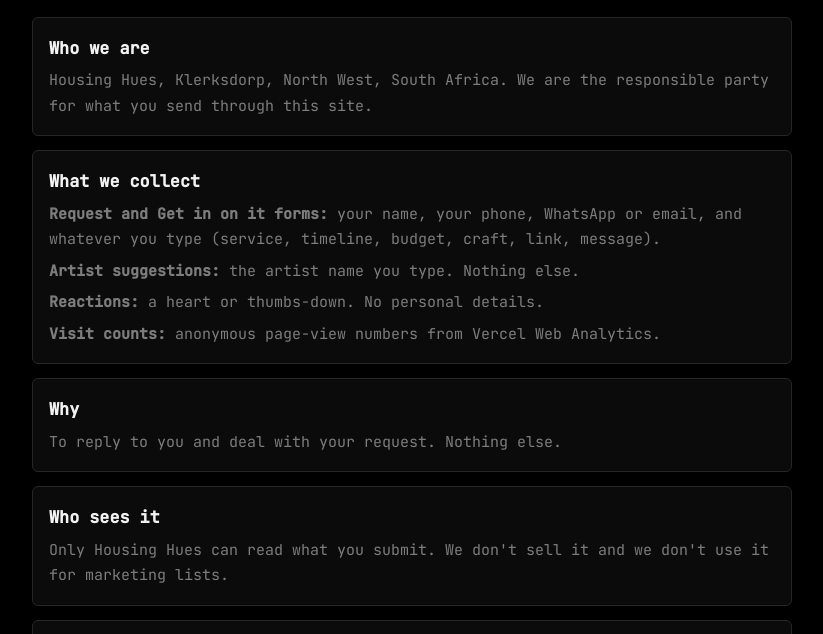
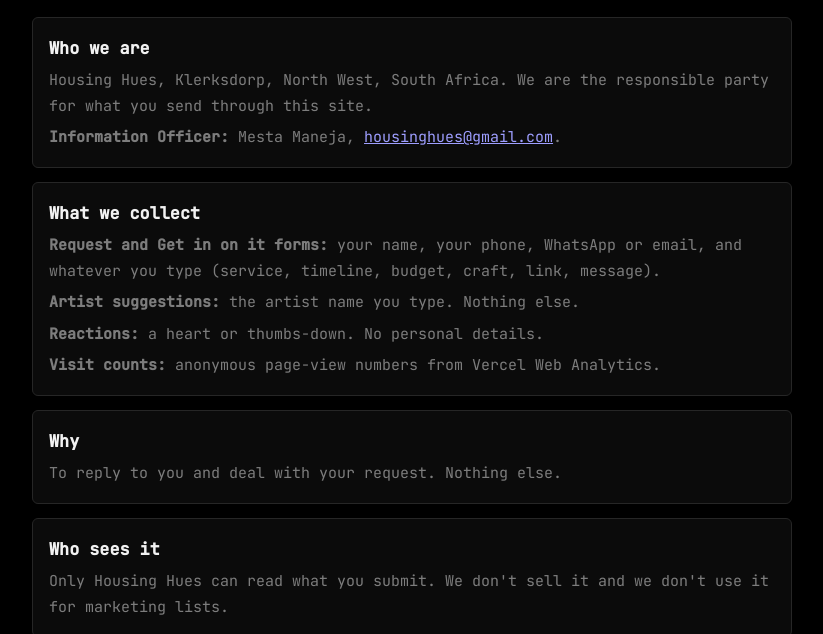
Before and after one commit to housinhues/housing-hues, a plain HTML site: page privacy.html in a window 1280 px wide. Shown: the part 137-771 px from the top of the page, without its empty margins (228-1051 px from the left). Drawn offline with Linux system fonts and the light colour scheme; a script that the page names is missing.

Commit message:
Privacy: name Information Officer
Co-Authored-By: Claude Sonnet 5.5 <noreply@anthropic.com>
Claude-Session: https://claude.ai/code/session_01Wvdfzg76HeJZEzyrWbhZcB

```diff
--- a/privacy.html
+++ b/privacy.html
@@ -9,7 +9,7 @@
 <body>
 <div class="top"><a href="index.html">← Housing Hues</a><h1>Privacy</h1><p class="sub">Last updated 19 November 2026</p></div>
 <main>
-<article class="card"><h2>Who we are</h2><p>Housing Hues, Klerksdorp, North West, South Africa. We are the responsible party for what you send through this site.</p></article>
+<article class="card"><h2>Who we are</h2><p>Housing Hues, Klerksdorp, North West, South Africa. We are the responsible party for what you send through this site.</p><p><b>Information Officer:</b> Mesta Maneja, <a href="mailto:housinghues@gmail.com">housinghues@gmail.com</a>.</p></article>
 <article class="card"><h2>What we collect</h2>
 <p><b>Request and Get in on it forms:</b> your name, your phone, WhatsApp or email, and whatever you type (service, timeline, budget, craft, link, message).</p>
 <p><b>Artist suggestions:</b> the artist name you type. Nothing else.</p>
```
